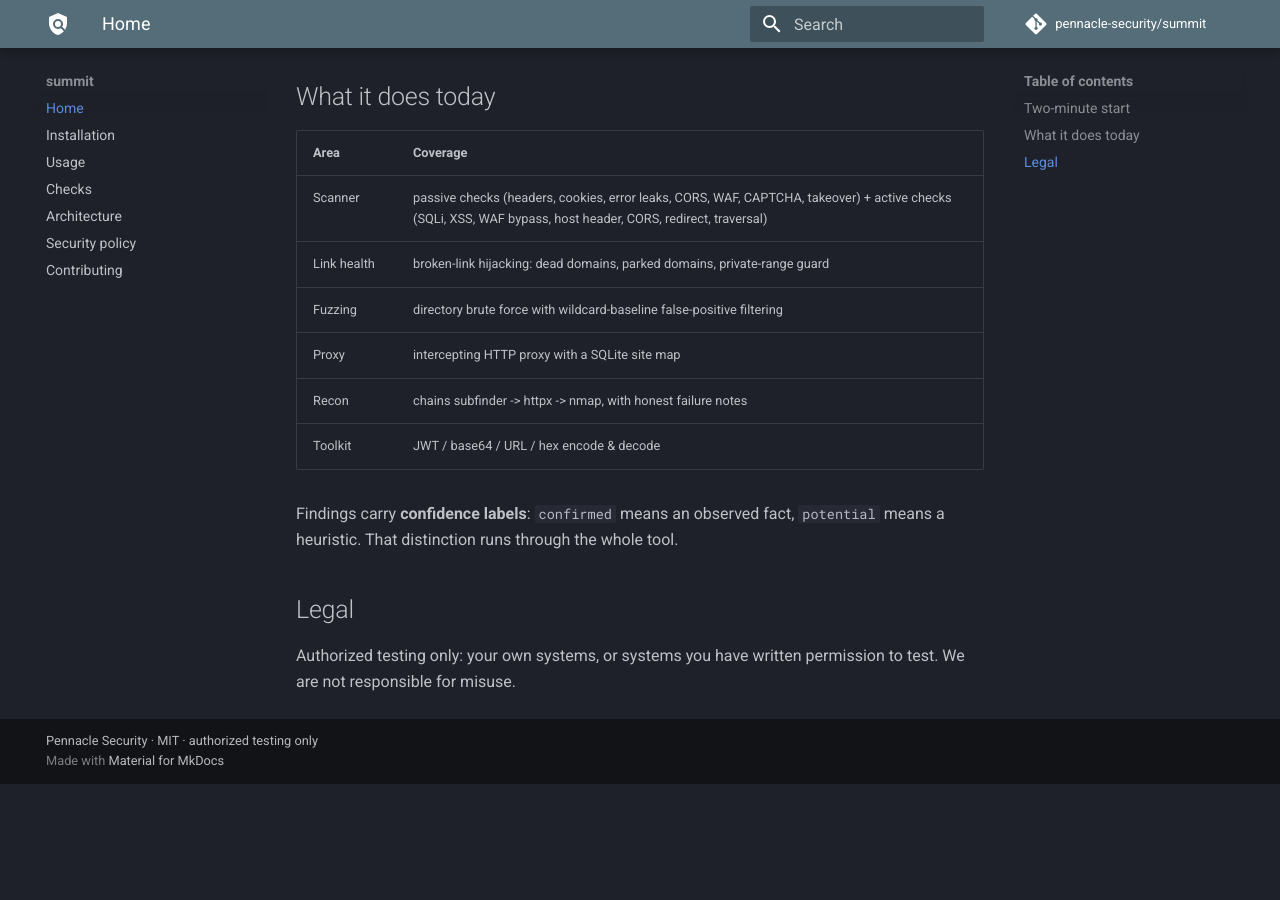
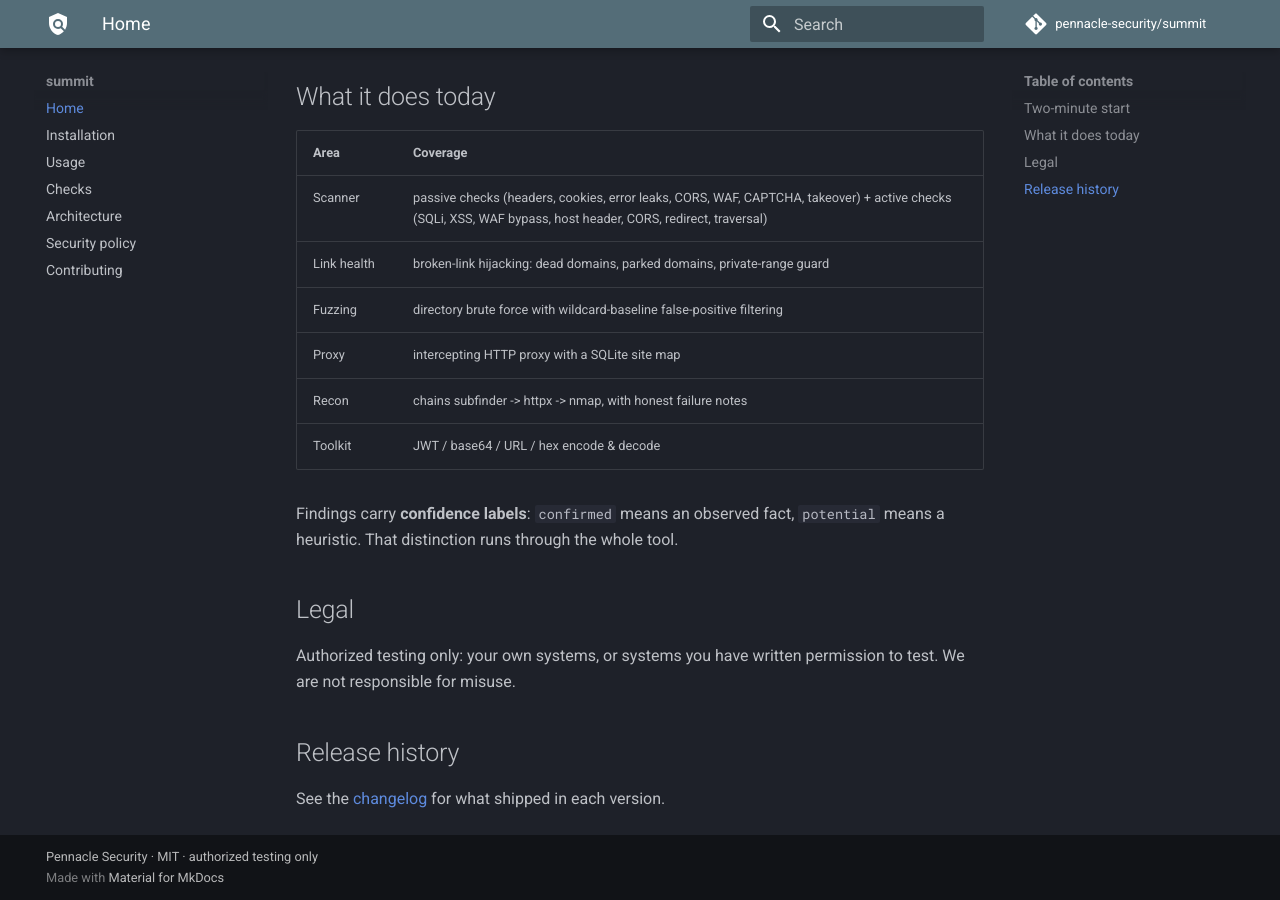
Before and after one commit to blut-agent/summit, an MkDocs documentation site: the page built from docs/index.md, in a window 1280 px wide and 900 px high, scrolled down 594 px. Built offline with MkDocs 1.6.1 and Material for MkDocs 9.7.7, drawn with Linux system fonts in a browser that asks for light colours; comment, search, counter and statistics services are not loaded; before the commit the page ends 1378 px from its top, so only the background shows below that.

Commit message:
docs: link the changelog from the site index

```diff
--- a/docs/index.md
+++ b/docs/index.md
@@ -35,3 +35,7 @@
 ## Legal
 
 Authorized testing only: your own systems, or systems you have written permission to test. We are not responsible for misuse.
+
+## Release history
+
+See the [changelog](https://github.com/pennacle-security/summit/blob/main/CHANGELOG.md) for what shipped in each version.
```
